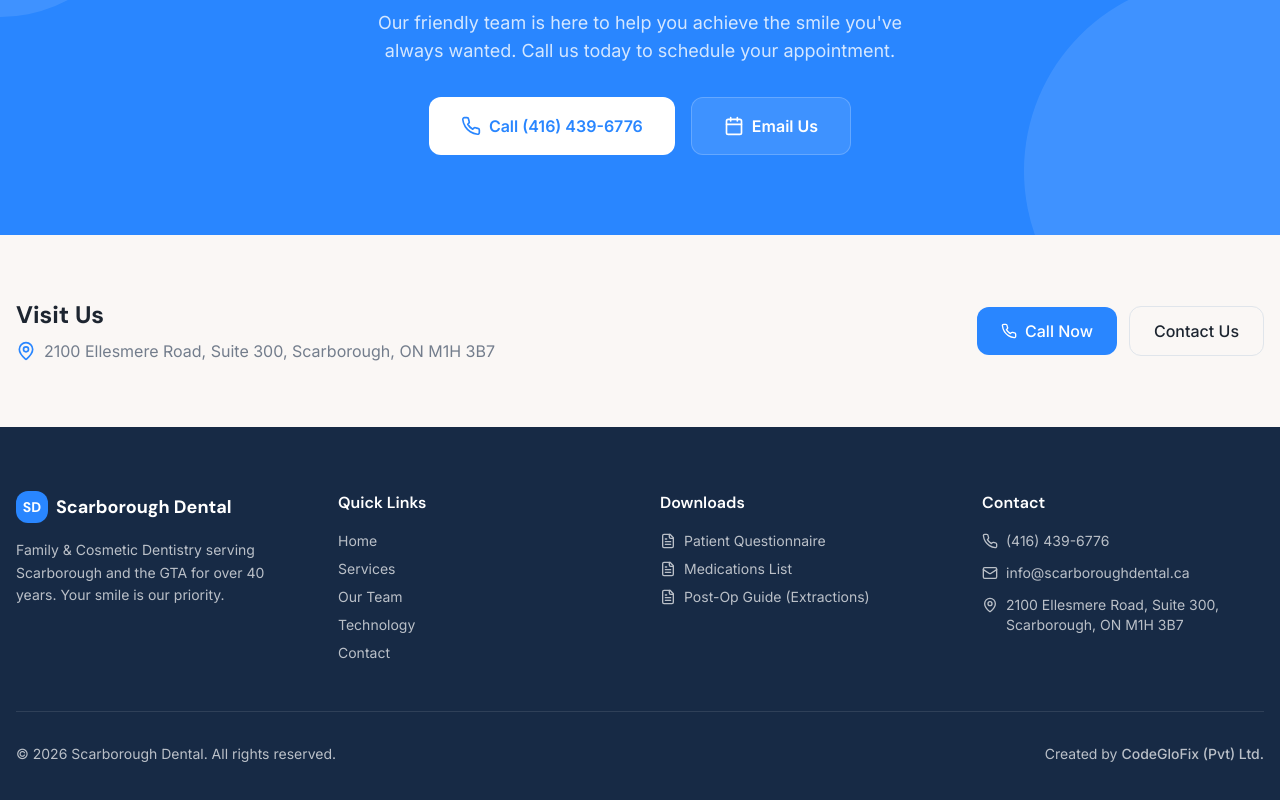
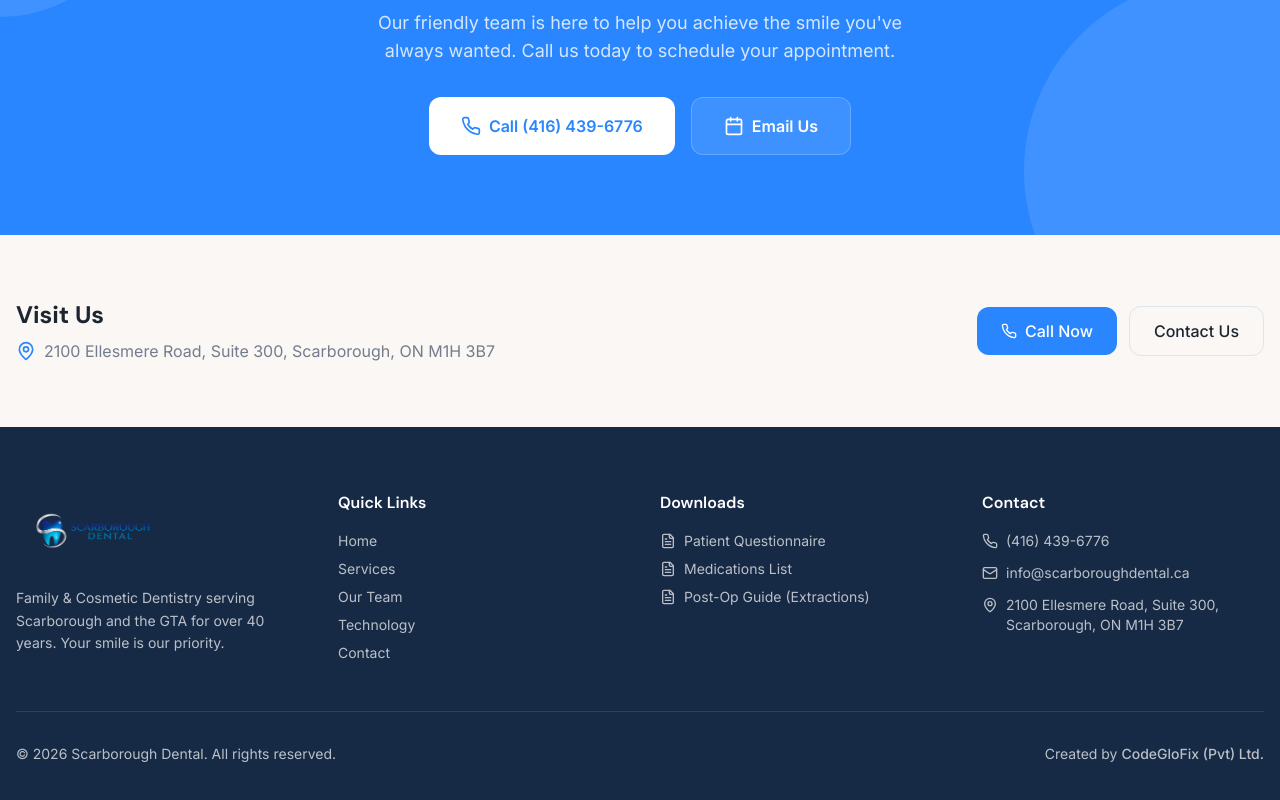
Before and after one commit to CodeGloFix/Scarborough-Dental---Dilaks, a React (Vite) app: page / in a window 1280 px wide. Shown: the part 4240-5040 px from the top of the page. Built offline with nearby package versions, Linux system fonts and the light colour scheme; the HTML template or start-up script is replaced by a standard one.

Commit message:
footer logo

```diff
--- a/src/components/Footer.tsx
+++ b/src/components/Footer.tsx
@@ -1,5 +1,6 @@
 import { Link } from "react-router-dom";
 import { Phone, Mail, MapPin, FileText } from "lucide-react";
+import logo from "../assets/logo.png";
 
 const Footer = () => (
   <footer className="bg-dental-navy text-primary-foreground">
@@ -7,10 +8,14 @@ const Footer = () => (
       <div className="grid grid-cols-1 md:grid-cols-2 lg:grid-cols-4 gap-10 mb-12">
         <div>
           <div className="flex items-center gap-2 mb-4">
-            <div className="w-8 h-8 rounded-lg bg-primary flex items-center justify-center">
-              <span className="text-primary-foreground font-heading font-bold text-sm">SD</span>
+            <div className="w-40 h-20">
+              <img
+                src={logo}
+                alt="Scarborough Dental Logo"
+                className="w-full h-full object-contain"
+              />
             </div>
-            <span className="font-heading font-bold text-lg">Scarborough Dental</span>
+
           </div>
           <p className="text-sm opacity-70 leading-relaxed">
             Family & Cosmetic Dentistry serving Scarborough and the GTA for over 40 years. Your smile is our priority.
```
